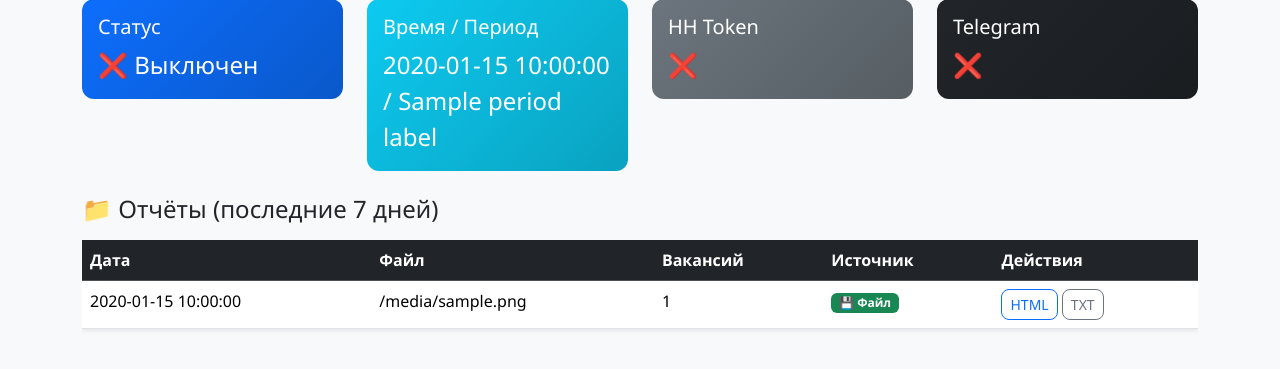
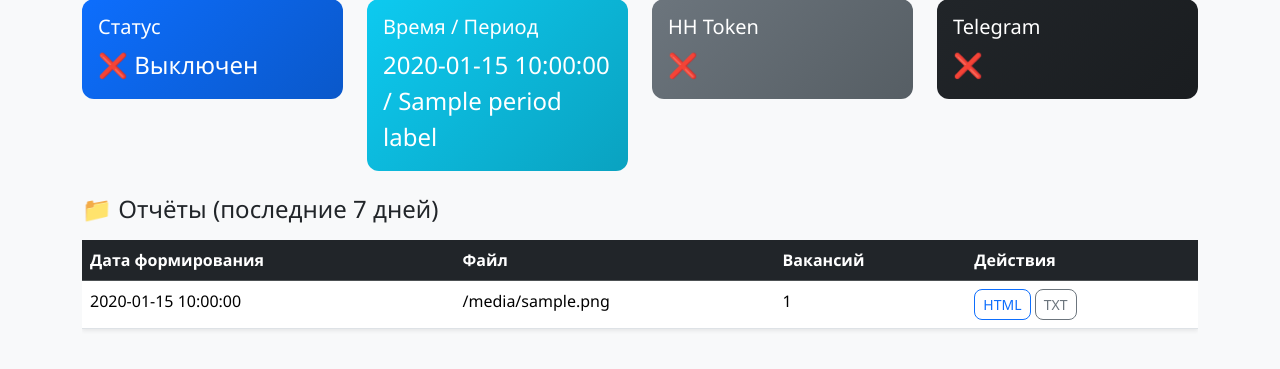
Before and after one commit to ankoriru/hreserch, a Flask app: template templates/dashboard.html in a window 1280 px wide. Shown: the part 95-464 px from the top of the page. Run offline with Flask 3, Linux system fonts and the light colour scheme; the template is opened without the code that fills it: most values are stand-ins (such as "Sample title", 1, 10 or a date in 2020).

Commit message:
Add files via upload

```diff
--- a/templates/dashboard.html
+++ b/templates/dashboard.html
@@ -49,10 +49,9 @@
     <table class="table table-hover bg-white shadow-sm">
         <thead class="table-dark">
             <tr>
-                <th>Дата</th>
+                <th>Дата формирования</th>
                 <th>Файл</th>
                 <th>Вакансий</th>
-                <th>Источник</th>
                 <th>Действия</th>
             </tr>
         </thead>
@@ -61,14 +60,7 @@
             <tr>
                 <td>{{ r.date }}</td>
                 <td>{{ r.filename }}</td>
-                <td>{{ r.count if r.count is defined else "—" }}</td>
-                <td>
-                    {% if r.source == 'history' %}
-                        <span class="badge bg-warning text-dark">📦 Архив</span>
-                    {% else %}
-                        <span class="badge bg-success">💾 Файл</span>
-                    {% endif %}
-                </td>
+                <td>{{ r.count if r.count is not none else "—" }}</td>
                 <td>
                     <a href="{{ url_for('view_report', filename=r.filename) }}" class="btn btn-sm btn-outline-primary" target="_blank">HTML</a>
                     <a href="{{ url_for('view_report', filename=r.filename.replace('.html', '.txt')) }}" class="btn btn-sm btn-outline-secondary" target="_blank">TXT</a>
```
